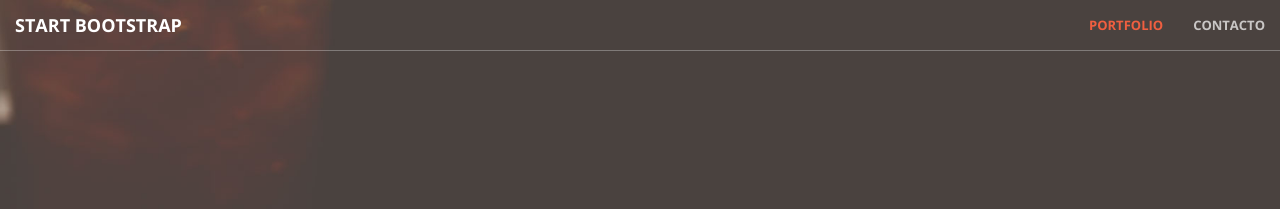
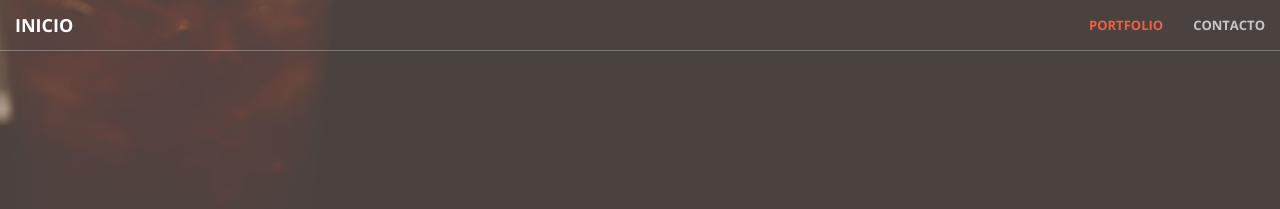
Before and after one commit to Vico2001/Vico01.github.io, a Jekyll site: the page built from index.html, in a window 1280 px wide. Shown: the top 209 px of the page. Built offline with Jekyll 4.4.1, drawn with Linux system fonts in a browser that asks for light colours.

Commit message:
Update nav.html

```diff
--- a/_includes/nav.html
+++ b/_includes/nav.html
@@ -8,7 +8,7 @@
                 <span class="icon-bar"></span>
                 <span class="icon-bar"></span>
             </button>
-            <a class="navbar-brand page-scroll" href="#page-top">Start Bootstrap</a>
+            <a class="navbar-brand page-scroll" href="#page-top">Inicio</a>
         </div>
 
         <!-- Collect the nav links, forms, and other content for toggling -->
```
